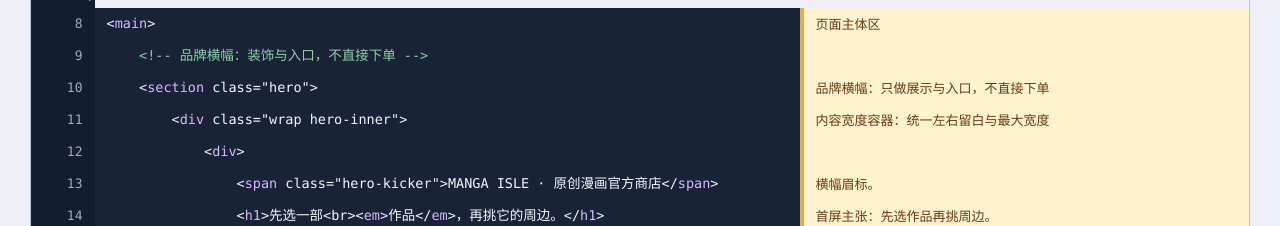
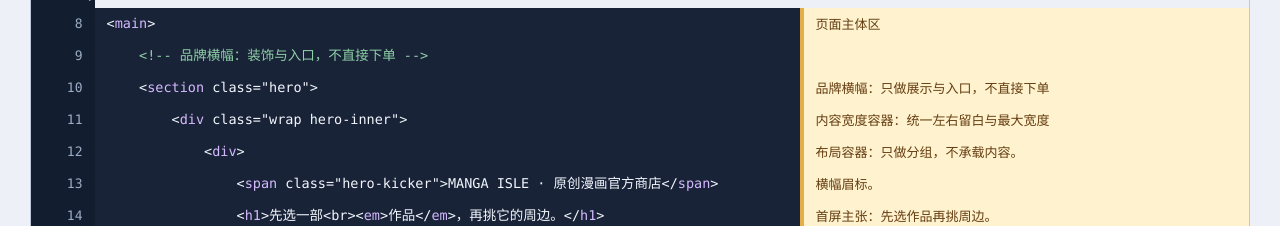
Before and after one commit to haoshuai630/MyCartoonStore, a plain HTML site: page reports/M02-02-逐行验收.html in a window 1280 px wide. Shown: the part 2520-2746 px from the top of the page. Drawn offline with Linux system fonts and the light colour scheme.

Commit message:
docs(acceptance): 补齐最后两行布局容器说明

```diff
--- a/reports/M02-02-逐行验收.html
+++ b/reports/M02-02-逐行验收.html
@@ -113,7 +113,7 @@ footer{color:#536176;font-size:13px}
 <tr tabindex="0" data-line="9"><td class="line">9</td><td class="code"><pre class="cmtline">    &lt;!-- 品牌横幅：装饰与入口，不直接下单 --&gt;</pre></td><td class="explain"></td></tr>
 <tr tabindex="0" data-line="10"><td class="line">10</td><td class="code"><pre>    &lt;<span class="kw">section</span> class="hero"&gt;</pre></td><td class="explain">品牌横幅：只做展示与入口，不直接下单</td></tr>
 <tr tabindex="0" data-line="11"><td class="line">11</td><td class="code"><pre>        &lt;<span class="kw">div</span> class="wrap hero-inner"&gt;</pre></td><td class="explain">内容宽度容器：统一左右留白与最大宽度</td></tr>
-<tr tabindex="0" data-line="12"><td class="line">12</td><td class="code"><pre>            &lt;<span class="kw">div</span>&gt;</pre></td><td class="explain"></td></tr>
+<tr tabindex="0" data-line="12"><td class="line">12</td><td class="code"><pre>            &lt;<span class="kw">div</span>&gt;</pre></td><td class="explain">布局容器：只做分组，不承载内容。</td></tr>
 <tr tabindex="0" data-line="13"><td class="line">13</td><td class="code"><pre>                &lt;<span class="kw">span</span> class="hero-kicker"&gt;MANGA ISLE · 原创漫画官方商店&lt;/<span class="kw">span</span>&gt;</pre></td><td class="explain">横幅眉标。</td></tr>
 <tr tabindex="0" data-line="14"><td class="line">14</td><td class="code"><pre>                &lt;<span class="kw">h1</span>&gt;先选一部&lt;br&gt;&lt;<span class="kw">em</span>&gt;作品&lt;/<span class="kw">em</span>&gt;，再挑它的周边。&lt;/<span class="kw">h1</span>&gt;</pre></td><td class="explain">首屏主张：先选作品再挑周边。</td></tr>
 <tr tabindex="0" data-line="15"><td class="line">15</td><td class="code"><pre>                &lt;<span class="kw">p</span>&gt;五部连载作品，单行本与官方周边同页呈现。&lt;/<span class="kw">p</span>&gt;</pre></td><td class="explain">横幅副文案。</td></tr>
```
Also changed, not shown: reports/M02-03-逐行验收.html (+1 -1 lines).
